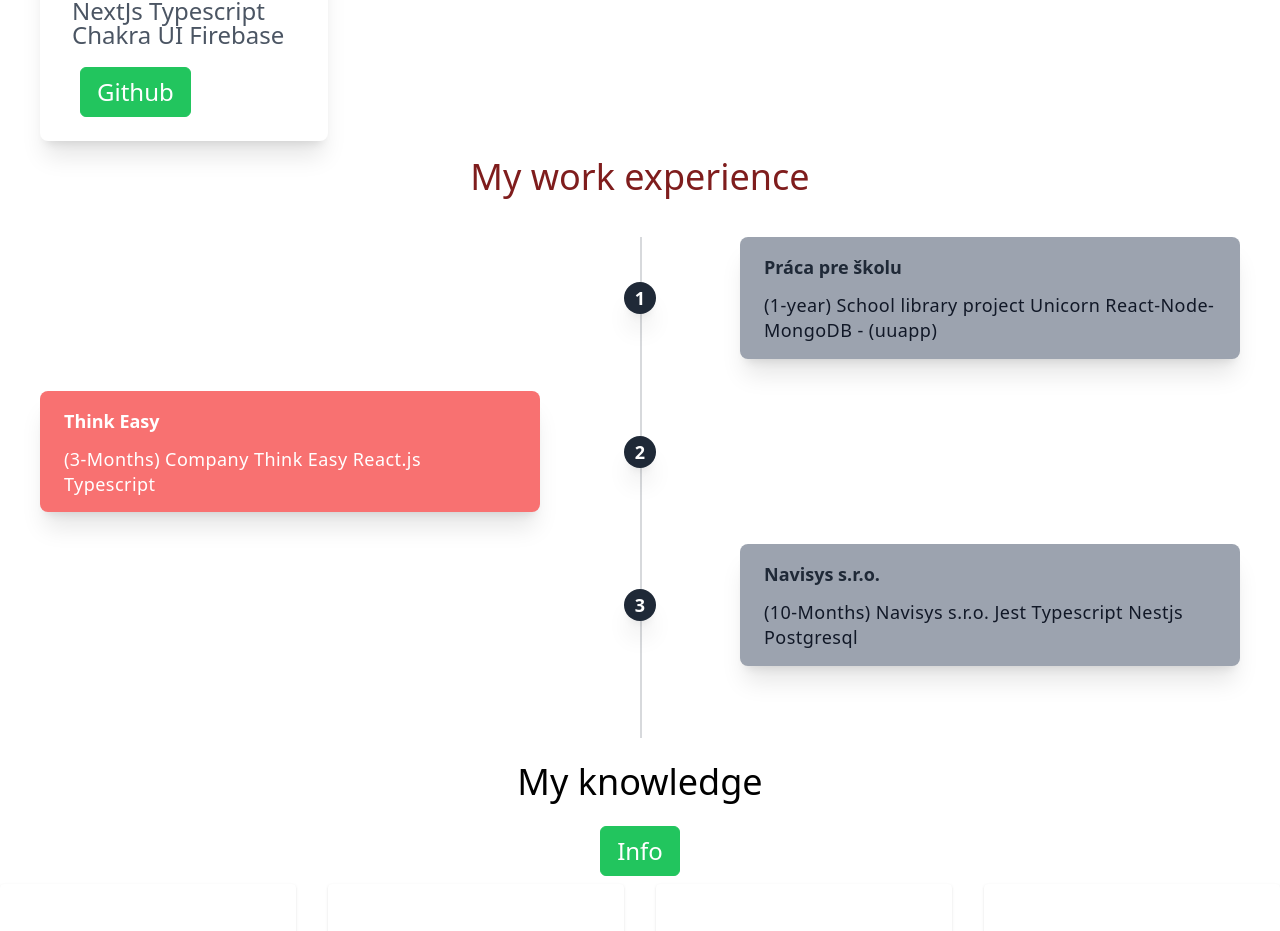
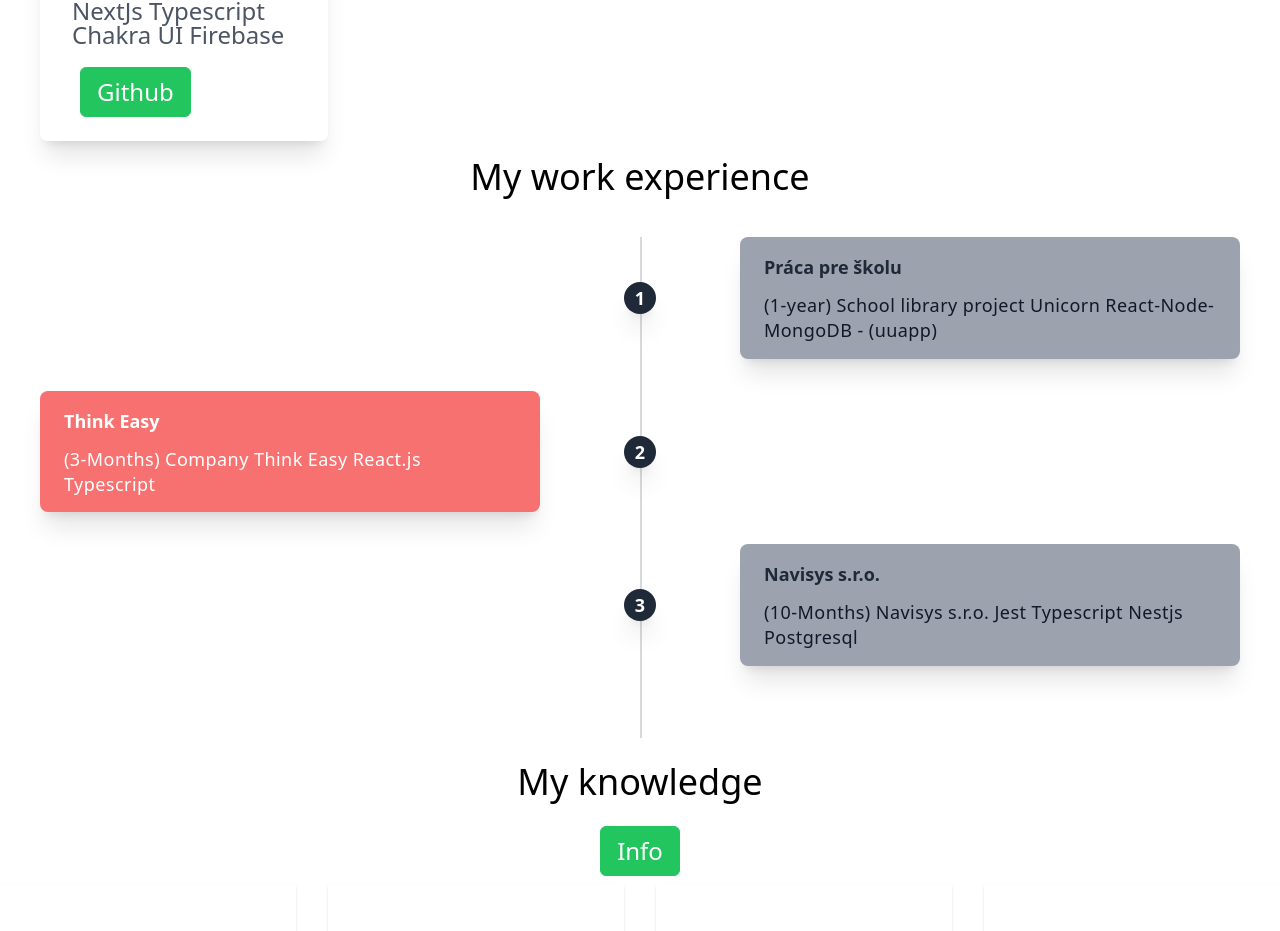
Before and after one commit to peterdinis/Next-Portfolio, a Next.js app: page / in a window 1280 px wide. Shown: the part 2477-3408 px from the top of the page. Built offline with nearby package versions, Linux system fonts and the light colour scheme.

Commit message:
style: Updating work header classnames

```diff
--- a/components/projects/TimeLine.tsx
+++ b/components/projects/TimeLine.tsx
@@ -6,7 +6,7 @@ function TimeLine() {
 
   return (
     <>
-      <h1 className="text-center text-red-900 text-4xl mt-4">
+      <h1 className="text-center text-4xl mt-4">
         {t("description.work")}
       </h1>
       <div className="container mx-auto w-full h-full">
```
